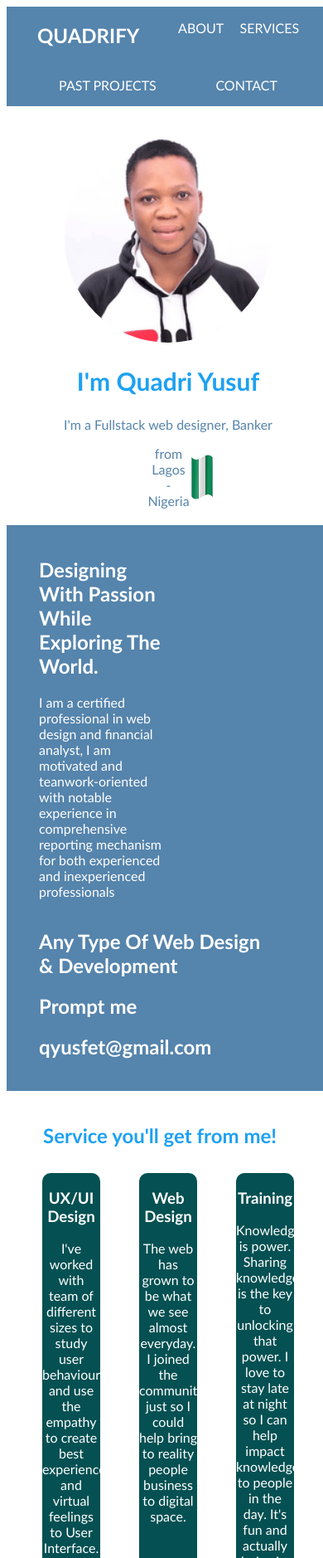
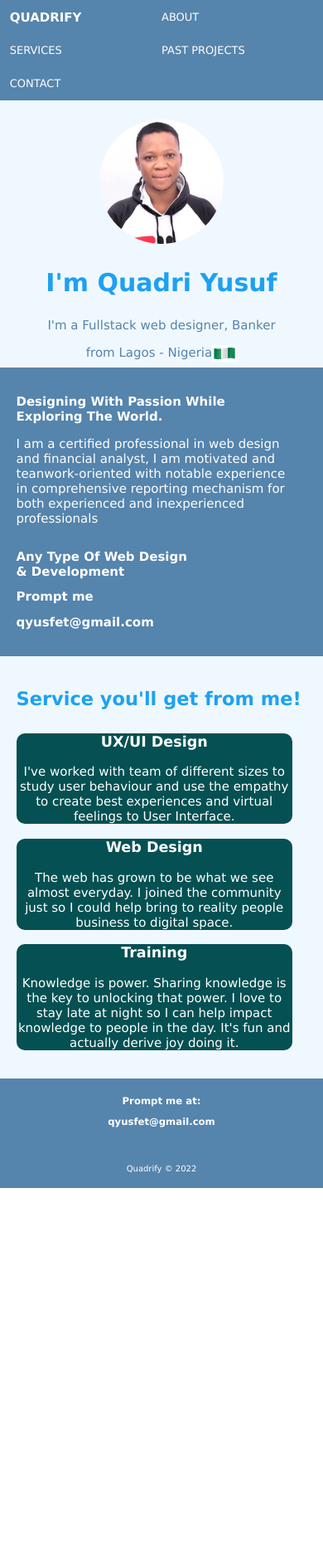
Before and after one commit to Qyusfet/td-project4-css-basics, a plain HTML site: page index.html in a window 390 px wide. Shown: the top 1878 px of the page at 83% size. After the commit the page ends 1432 px from the top, so only its background shows below. Drawn offline with Linux system fonts and the light colour scheme.

Commit message:
Adding Media screen effect

```diff
--- a/style.css
+++ b/style.css
@@ -1,10 +1,21 @@
+*{
+    box-sizing: border-box;
+    font-family: Verdana,sans-serif;
+}
+
 body
 {
-    width: 100%;
-    background-color:white;
-    font-family: 'Trebuchet MS', 'Lucida Sans Unicode', 'Lucida Grande', 'Lucida Sans', Arial, sans-serif;
+    max-width: 1024px;
+    padding: 0px;
+    margin: 0px;
 }
 
+section
+{
+    padding: 0% 5%;
+    width: 100%;
+    margin: 0 auto;
+}
 
 
 .header
@@ -15,10 +26,10 @@ body
     flex-wrap: wrap;
     justify-content: space-around;
     width:auto;
-    padding: 0% 7%;
+    padding: 0% 5%;
     }
 .header h1{
-    width: 45%;
+    width: 40%;
 }
 
 
@@ -38,32 +49,33 @@ body
     color: #1DA1F2;
     font-size: 30px;
     }
+
+.location img{
+        width: 30px;
+        height: 20px;
+    }
 .profile .location{
     display: flex;
-    width: 20%;
-    padding-left: 43%;
-    /* text-align: center; */
+    flex-wrap: wrap;
+    justify-content: center;
     }
-.location img{
-    width: 30px;
-}
+
 
 
 
 .passion{
-    padding: 5% 10%;
+    padding: 5%;
     display: flex;
     flex-wrap: wrap;
     justify-content: space-between;
     background-color: #5584AC;
     color: white;
-    padding-right: 20%;
     }
 .passion .passion-detail{
-    width: 55%;
+    width: 45%;
     }
 .passion .passion-prompt{
-    width: 25%;
+    width: 20%;
     }
 .passion a{
     color: white;
@@ -78,18 +90,18 @@ body
 .service-group{
     display: flex;
     flex-wrap: wrap;
-    justify-content: space-around;
+    justify-content: space-between;
     }
 .service-group div{
     background-color: #055052;
-    width: 20%;
+    width: 30%;
     color: white;
     border-radius: 10px;
     text-align:center;
     }
 .service h2{
     color: #1DA1F2;
-    padding-left: 7%;
+    /* padding-left: 5%; */
     padding-bottom: 3%;
 }
 
@@ -115,3 +127,143 @@ body
     color: white;
     text-decoration: none;
 }
+
+
+
+@media screen and (max-width: 768px)
+{
+    .section
+    {
+        background-color: azure;
+    }
+
+    .header
+    {
+        padding: 0% 1%;
+        justify-content: space-between;
+        }
+    .header h1
+        {
+        width: 20%;
+        font-size: 15px;
+        }
+    .header p
+        {
+        font-size: 13px;
+    }
+
+    .profile .profile-picture
+    {
+        border-radius: 100%;
+        width: 200px;
+        height: 200px;
+    }
+
+    .passion
+    {
+        padding: 5%;
+        }
+    .passion .passion-detail
+        {
+        width: 45%;
+        }
+    .passion .passion-prompt
+        {
+        width: 25%;
+        }
+    .passion h2
+        {
+        font-size: 15px;
+    }
+
+    .service-group div
+    {
+        width: 30%;
+    }
+}
+
+
+@media screen and (max-width: 490px)
+{
+    section
+    {
+        padding: 0%;
+        margin: 0 auto;
+        font-size: 15px;
+        background-color: aliceblue;
+    }
+
+    .header
+    {
+        display: grid;
+        grid-template-columns: 1fr 1fr;
+        grid-template-rows: 40px 40px;
+        width:auto;
+        padding: 0% 3%;
+    }
+
+    .profile
+    {
+        padding: 2%;
+        text-align: center;
+        }
+    .profile .profile-picture
+        {
+        border-radius: 100%;
+        width: 150px;
+        height: 150px;
+    }
+
+    passion
+    {
+        padding: 5%;
+        display:block;
+        }
+    .passion .passion-detail
+        {
+        width: 95%;
+        }
+    .passion .passion-prompt
+        {
+        width: 95%;
+    }
+
+    .service-group
+    {
+        display: block;
+        }
+    .service-group div
+        {
+        width: 95%;
+        border-radius: 10px;
+        text-align:center;
+    }
+
+    .footer
+    {
+        padding: 2%;
+        text-align: center;
+        font-size: 10px;
+    }
+}
+
+
+@media screen and (min-width: 1025px)
+{
+    body
+    {
+        max-width: 1630px;
+        padding: 0px;
+        margin: 0px;
+    }
+
+    section
+    {
+        padding: 0% 5%;
+        width: 100%;
+        margin: 0 auto;
+        background-color: aquamarine;
+    }
+
+
+}
```
